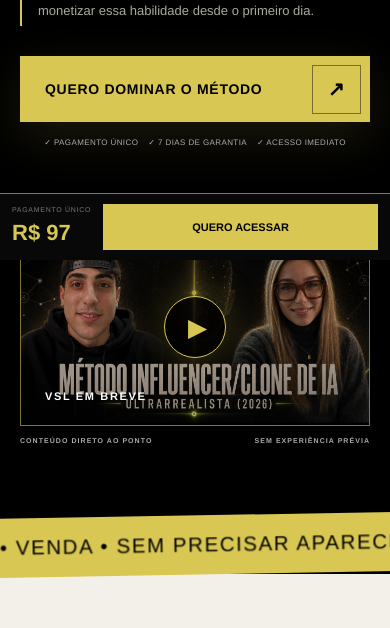
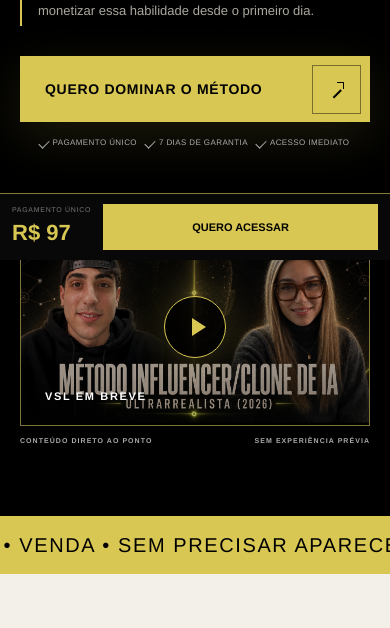
Before and after one commit to anthonyenzo/lp-metodoic, a Next.js app: page / in a window 390 px wide. Shown: the part 584-1212 px from the top of the page. Built offline with nearby package versions, Linux system fonts and the light colour scheme.

Commit message:
Fix mobile overflow and icon rendering

```diff
--- a/app/globals.css
+++ b/app/globals.css
@@ -13,8 +13,11 @@
 }
 
 * { box-sizing: border-box; }
-html { scroll-behavior: smooth; }
-body { margin: 0; background: var(--black); color: var(--paper); font-family: var(--font-clarify); font-weight: 420; overflow-x: hidden; }
+html { scroll-behavior: smooth; width: 100%; max-width: 100%; overflow-x: hidden; overflow-x: clip; }
+body { margin: 0; width: 100%; max-width: 100%; background: var(--black); color: var(--paper); font-family: var(--font-clarify); font-weight: 420; overflow-x: hidden; overflow-x: clip; }
+main { width: 100%; max-width: 100%; overflow-x: hidden; overflow-x: clip; }
+section, header, footer, .ticker { max-width: 100%; }
+.hero-copy, .hero-media, .outcomes-grid > *, .audience-grid > *, .founder-section > *, .offer-card > *, .faq-section > * { min-width: 0; }
 a { color: inherit; text-decoration: none; }
 button, summary { font: inherit; }
 em { color: var(--yellow); font-style: normal; }
@@ -46,6 +49,7 @@ h1, h2 { font-family: var(--font-clarify); font-weight: 900; letter-spacing: -.0
 .buy-button b { width: 49px; height: 49px; border: 1px solid rgba(0,0,0,.45); display: grid; place-items: center; font-size: 20px; }
 .buy-button:hover { transform: translateY(-3px); box-shadow: 0 18px 60px rgba(217,199,84,.25); }
 .hero-trust { display: flex; gap: 19px; flex-wrap: wrap; font-size: 10px; text-transform: uppercase; letter-spacing: .04em; color: #aaa; margin-top: 15px; }
+.hero-trust span { display: inline-flex; align-items: center; gap: 6px; }
 .video-placeholder { aspect-ratio: 16/9; position: relative; overflow: hidden; border: 1px solid rgba(217,199,84,.55); background: #111; }
 .video-placeholder img { object-fit: cover; }
 .video-shade { position: absolute; inset: 0; background: rgba(0,0,0,.28); }
@@ -55,7 +59,7 @@ h1, h2 { font-family: var(--font-clarify); font-weight: 900; letter-spacing: -.0
 .media-label { margin-bottom: 11px; }
 .media-label span { color: var(--yellow); }
 .media-foot { margin-top: 10px; }
-.ticker { background: var(--yellow); color: #000; padding: 14px 0; overflow: hidden; white-space: nowrap; transform: rotate(-1deg) scale(1.02); font-family: var(--font-clarify); font-size: 20px; letter-spacing: .08em; }
+.ticker { width: 100%; background: var(--yellow); color: #000; padding: 14px 0; overflow: hidden; white-space: nowrap; transform: rotate(-1deg); font-family: var(--font-clarify); font-size: 20px; letter-spacing: .08em; }
 .ticker div { animation: ticker 22s linear infinite; width: max-content; }
 @keyframes ticker { to { transform: translateX(-50%); } }
 
@@ -162,7 +166,8 @@ h1, h2 { font-family: var(--font-clarify); font-weight: 900; letter-spacing: -.0
 .offer-main { padding: 65px; }
 .offer-main h2 { font-size: clamp(55px, 6vw, 95px); margin: 35px 0 45px; }
 .offer-main ul { list-style: none; padding: 0; margin: 0; columns: 2; }
-.offer-main li { color: #bbb9b2; padding: 9px 0; font-size: 14px; }
+.offer-main li { color: #bbb9b2; padding: 9px 0 9px 20px; font-size: 14px; position: relative; }
+.offer-main li::before { content: ""; position: absolute; left: 2px; top: 14px; width: 6px; height: 10px; border-right: 1.5px solid var(--yellow); border-bottom: 1.5px solid var(--yellow); transform: rotate(45deg); }
 .price-box { background: var(--yellow); color: #000; padding: 60px; display: flex; flex-direction: column; justify-content: center; text-align: center; }
 .price-box > p { font-size: 10px; font-weight: 950; letter-spacing: .2em; }
 .price-box > div { display: flex; justify-content: center; align-items: start; font-family: var(--font-clarify); line-height: 1; margin: 14px 0 5px; }
@@ -223,7 +228,7 @@ footer nav a:hover { color: var(--yellow); }
   .brand { font-size: 19px; }
   .topbar-note { display:none; }
   .topbar-cta { padding: 9px 11px; font-size: 9px; }
-  .hero { grid-template-columns: 1fr; padding: 105px 20px 70px; min-height: auto; gap: 55px; }
+  .hero { width: 100%; max-width: 100%; grid-template-columns: minmax(0, 1fr); padding: 105px 20px 70px; min-height: auto; gap: 55px; }
   .hero h1 { font-size: clamp(58px,15.5vw,88px); }
   .hero h1 > span { font-size: .38em; margin-top: 12px; }
   .hero-lead { font-size: 18px; }
@@ -273,11 +278,13 @@ footer nav a:hover { color: var(--yellow); }
   .final-cta { min-height:700px; padding:100px 20px 145px; }
   .final-cta h2 { font-size:58px; }
   footer { flex-direction:column; text-align:center; padding-bottom:110px; }
-  .mobile-buy { position:fixed; z-index:50; bottom:0; left:0; right:0; background:#080808; border-top:1px solid rgba(217,199,84,.6); padding:10px 12px; display:flex; align-items:center; justify-content:space-between; gap:12px; }
+  .ticker { width: 100%; max-width: 100%; transform: none; }
+  .ticker div { max-width: none; }
+  .mobile-buy { position:fixed; z-index:50; bottom:0; left:0; right:0; width:100%; max-width:100vw; overflow:hidden; background:#080808; border-top:1px solid rgba(217,199,84,.6); padding:10px 12px; display:flex; align-items:center; justify-content:space-between; gap:12px; }
   .mobile-buy div { display:flex; flex-direction:column; }
   .mobile-buy small { font-size:7px; color:#777; letter-spacing:.1em; }
   .mobile-buy strong { color:var(--yellow); font-size:22px; }
-  .mobile-buy a { background:var(--yellow); color:#000; padding:15px 17px; font-size:11px; font-weight:950; flex:1; text-align:center; }
+  .mobile-buy a { min-width:0; background:var(--yellow); color:#000; padding:15px 17px; font-size:11px; font-weight:950; flex:1; text-align:center; }
 }
 
 @media (prefers-reduced-motion: reduce) {
@@ -290,3 +297,56 @@ footer nav a:hover { color: var(--yellow); }
 
 .brand, h3, strong { font-weight: 660; }
 .buy-button, .topbar-cta, .section-kicker, .eyebrow, .topbar-note { font-weight: 780; }
+
+.arrow-icon {
+  position: relative;
+  display: block;
+  width: 18px;
+  height: 18px;
+  flex: 0 0 18px;
+  color: currentColor;
+}
+.arrow-icon::before {
+  content: "";
+  position: absolute;
+  width: 11px;
+  height: 1.5px;
+  left: 2px;
+  top: 9px;
+  background: currentColor;
+  transform: rotate(-45deg);
+  transform-origin: right center;
+}
+.arrow-icon::after {
+  content: "";
+  position: absolute;
+  width: 7px;
+  height: 7px;
+  right: 2px;
+  top: 2px;
+  border-top: 1.5px solid currentColor;
+  border-right: 1.5px solid currentColor;
+}
+.play-icon {
+  display: block;
+  width: 0;
+  height: 0;
+  border-top: 9px solid transparent;
+  border-bottom: 9px solid transparent;
+  border-left: 14px solid currentColor;
+  margin-left: 3px;
+}
+.play-mini .play-icon {
+  border-top-width: 7px;
+  border-bottom-width: 7px;
+  border-left-width: 11px;
+}
+.check-icon {
+  display: inline-block;
+  width: 6px;
+  height: 10px;
+  border-right: 1.5px solid currentColor;
+  border-bottom: 1.5px solid currentColor;
+  transform: rotate(45deg);
+  flex: 0 0 6px;
+}
--- a/app/page.tsx
+++ b/app/page.tsx
@@ -39,7 +39,7 @@ const faqs = [
 ];
 
 function BuyButton({ label = "QUERO COMEÇAR AGORA" }: { label?: string }) {
-  return <a className="buy-button" href={checkout} target="_blank" rel="noopener noreferrer"><span>{label}</span><b aria-hidden="true">↗</b></a>;
+  return <a className="buy-button" href={checkout} target="_blank" rel="noopener noreferrer"><span>{label}</span><b aria-hidden="true"><i className="arrow-icon" /></b></a>;
 }
 
 export default function Home() {
@@ -72,13 +72,13 @@ export default function Home() {
         <p className="hero-lead">Domine o método para criar <strong>influencers e clones ultrarrealistas</strong>, produzir vídeos profissionais e transformar essa habilidade em conteúdo, vendas ou serviço para marcas.</p>
         <p className="hero-promise">Finalize o treinamento, entre para a comunidade e saia pronto para aplicar — com caminhos para começar a monetizar essa habilidade desde o primeiro dia.</p>
         <BuyButton label="QUERO DOMINAR O MÉTODO" />
-        <div className="hero-trust"><span>✓ Pagamento único</span><span>✓ 7 dias de garantia</span><span>✓ Acesso imediato</span></div>
+        <div className="hero-trust"><span><i className="check-icon" aria-hidden="true" />Pagamento único</span><span><i className="check-icon" aria-hidden="true" />7 dias de garantia</span><span><i className="check-icon" aria-hidden="true" />Acesso imediato</span></div>
       </div>
       <div className="hero-media" data-reveal>
         <div className="media-label">ASSISTA E ENTENDA O MÉTODO <span>01:00</span></div>
         <div className="video-placeholder">
           <Image src="/metodo-cover.png" alt="Método Influencer e Clone de IA Ultrarrealista, com Anthony Ribeiro" fill priority sizes="(max-width: 900px) 100vw, 48vw" />
-          <div className="video-shade" /><button type="button" aria-label="Vídeo de vendas em breve"><span>▶</span></button><p>VSL EM BREVE</p>
+          <div className="video-shade" /><button type="button" aria-label="Vídeo de vendas em breve"><span className="play-icon" aria-hidden="true" /></button><p>VSL EM BREVE</p>
         </div>
         <div className="media-foot"><span>CONTEÚDO DIRETO AO PONTO</span><span>SEM EXPERIÊNCIA PRÉVIA</span></div>
       </div>
@@ -100,20 +100,20 @@ export default function Home() {
       <div className="section-kicker light" data-reveal>O QUE VOCÊ SERÁ CAPAZ DE FAZER</div>
       <div className="outcomes-grid">
         <div className="outcomes-title" data-reveal><h2>DO ZERO AO<br /><em>CONTEÚDO PRONTO.</em></h2><p>Uma habilidade. Diversas formas de aplicação.</p></div>
-        <div className="outcomes-list">{outcomes.map(([number, title, copy]) => <article key={number} data-reveal><b>{number}</b><div><h3>{title}</h3><p>{copy}</p></div><span>↗</span></article>)}</div>
+        <div className="outcomes-list">{outcomes.map(([number, title, copy]) => <article key={number} data-reveal><b>{number}</b><div><h3>{title}</h3><p>{copy}</p></div><span className="arrow-icon" aria-hidden="true" /></article>)}</div>
       </div>
       <div className="use-cases" data-reveal><span>PARA APLICAR EM:</span><p>TikTok Shop</p><p>Instagram orgânico</p><p>Afiliados</p><p>Infoprodutos</p><p>Serviços para marcas</p></div>
     </section>
 
     <section className="section proof-section">
       <div className="proof-head" data-reveal><div><span className="section-kicker">VEJA O POTENCIAL</span><h2>CRIADO COM<br />O <em>MÉTODO.</em></h2></div><p>Este espaço receberá vídeos reais de influencers e clones produzidos com o processo ensinado no treinamento.</p></div>
-      <div className="showcase-grid" data-reveal>{["INFLUENCER + PRODUTO", "VÍDEO EM POV", "CLONE ULTRARREALISTA"].map((title, index) => <article className="showcase-card" key={title}><div className="showcase-number">0{index + 1}</div><div className="play-mini">▶</div><p>{title}</p><small>VÍDEO DEMONSTRATIVO EM BREVE</small></article>)}</div>
+      <div className="showcase-grid" data-reveal>{["INFLUENCER + PRODUTO", "VÍDEO EM POV", "CLONE ULTRARREALISTA"].map((title, index) => <article className="showcase-card" key={title}><div className="showcase-number">0{index + 1}</div><div className="play-mini"><span className="play-icon" aria-hidden="true" /></div><p>{title}</p><small>VÍDEO DEMONSTRATIVO EM BREVE</small></article>)}</div>
       <p className="proof-note" data-reveal>Sem depoimentos inventados. Aqui você verá exemplos reais do que o método produz.</p>
     </section>
 
     <section className="section audience-section"><div className="audience-grid">
       <div data-reveal><span className="section-kicker light">FEITO PARA QUEM QUER EXECUTAR</span><h2>ISSO É PARA<br /><em>VOCÊ?</em></h2><p>Se você se identifica com pelo menos um destes pontos, o método foi construído para encurtar seu caminho.</p></div>
-      <div className="check-list" data-reveal>{audiences.map((item) => <p key={item}><span>✓</span>{item}</p>)}</div>
+      <div className="check-list" data-reveal>{audiences.map((item) => <p key={item}><span><i className="check-icon" aria-hidden="true" /></span>{item}</p>)}</div>
     </div></section>
 
     <section className="section curriculum-section" id="conteudo">
@@ -139,7 +139,7 @@ export default function Home() {
     </section>
 
     <section className="section offer-section" id="oferta">
-      <div className="offer-card" data-reveal><div className="offer-main"><span className="section-kicker light">CONDIÇÃO PARA OS PRIMEIROS ALUNOS</span><h2>TUDO O QUE VOCÊ PRECISA PARA COMEÇAR.</h2><ul><li>✓ Treinamento completo e prático</li><li>✓ Acesso pelo celular ou computador</li><li>✓ Agentes MAX e RUI</li><li>✓ Comunidade exclusiva no WhatsApp</li><li>✓ Suporte direto com o fundador</li><li>✓ Acesso vitalício nesta condição</li></ul></div><div className="price-box"><p>PAGAMENTO ÚNICO</p><div><small>R$</small><strong>97</strong><sup>,00</sup></div><span>Sem mensalidade</span><BuyButton label="GARANTIR MEU ACESSO" /><small>Compra segura • acesso imediato</small></div></div>
+      <div className="offer-card" data-reveal><div className="offer-main"><span className="section-kicker light">CONDIÇÃO PARA OS PRIMEIROS ALUNOS</span><h2>TUDO O QUE VOCÊ PRECISA PARA COMEÇAR.</h2><ul><li>Treinamento completo e prático</li><li>Acesso pelo celular ou computador</li><li>Agentes MAX e RUI</li><li>Comunidade exclusiva no WhatsApp</li><li>Suporte direto com o fundador</li><li>Acesso vitalício nesta condição</li></ul></div><div className="price-box"><p>PAGAMENTO ÚNICO</p><div><small>R$</small><strong>97</strong><sup>,00</sup></div><span>Sem mensalidade</span><BuyButton label="GARANTIR MEU ACESSO" /><small>Compra segura • acesso imediato</small></div></div>
       <div className="guarantee" data-reveal><div>7</div><div><h3>DIAS PARA DECIDIR COM TRANQUILIDADE.</h3><p>Acesse o conteúdo e conheça a metodologia. Se não fizer sentido para você, solicite o reembolso dentro do prazo de garantia.</p></div></div>
     </section>
 
```
